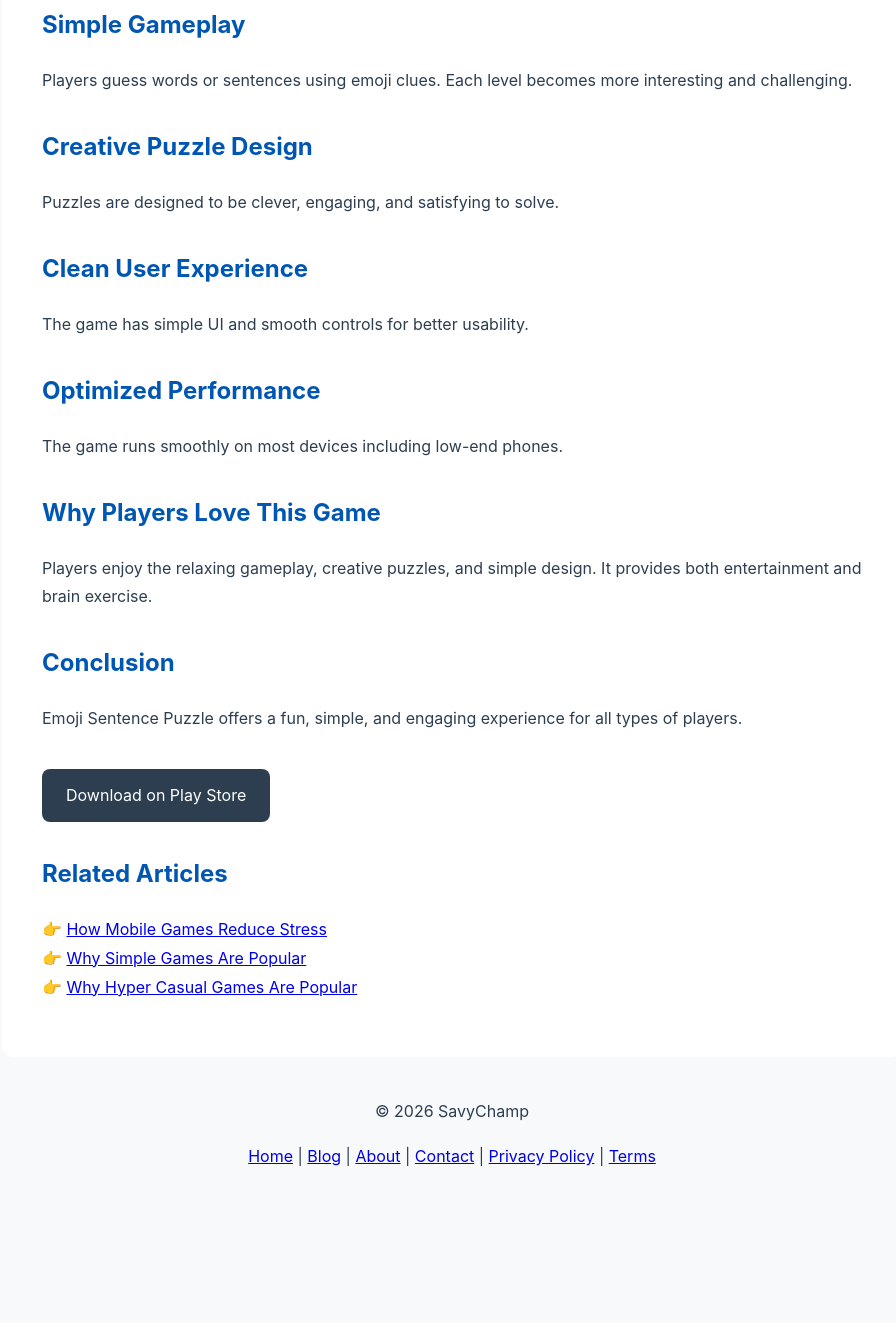
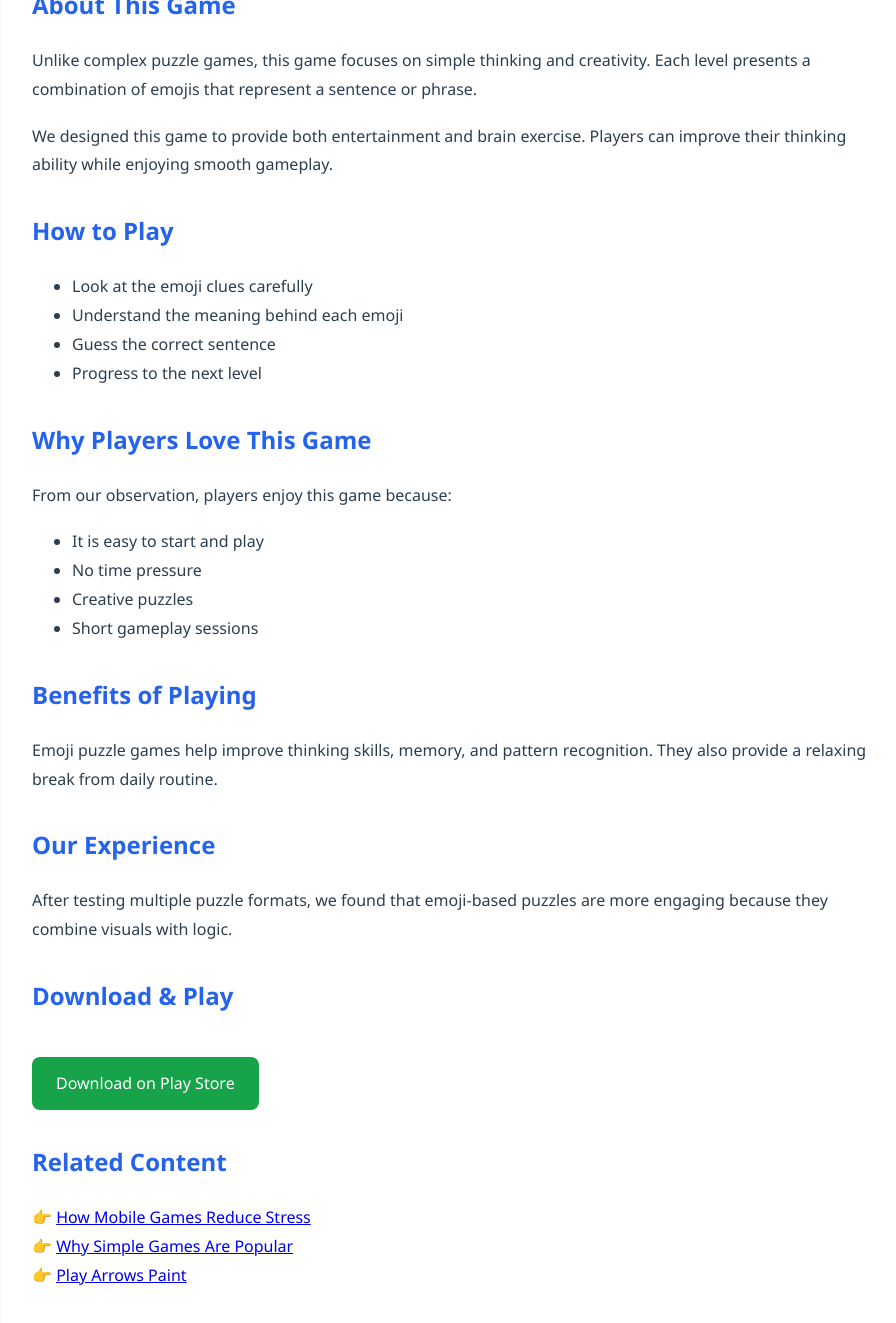
Before and after one commit to HappyCasual/savychamp.github.io, a plain HTML site: page emoji-sentence.html in a window 1280 px wide. Shown: the part 319-1642 px from the top of the page, without its empty margins (188-1084 px from the left). Before the commit the page ends 1546 px from the top, so only its background shows below. Drawn offline with Linux system fonts and the light colour scheme.

Commit message:
Update emoji-sentence.html

```diff
--- a/emoji-sentence.html
+++ b/emoji-sentence.html
@@ -4,136 +4,93 @@
 <meta charset="UTF-8">
 <meta name="viewport" content="width=device-width, initial-scale=1.0">
 
-<title>Emoji Sentence Puzzle | SavyChamp</title>
+<title>Emoji Sentence Puzzle Game - Fun Word Guess Game Online</title>
 
-<meta name="description" content="Play Emoji Sentence Puzzle, a fun and relaxing word puzzle game with creative emoji clues and brain challenges.">
+<meta name="description" content="Play Emoji Sentence Puzzle, a relaxing and fun word guessing game using emoji clues. Improve thinking skills and enjoy stress-free gameplay.">
 
 <style>
-:root {
-    --primary-color: #0056b3;
-    --text-main: #2c3e50;
-    --bg-color: #f8f9fa;
-}
-
-body {
-    font-family:-apple-system,BlinkMacSystemFont,"Segoe UI",Roboto,sans-serif;
-    line-height:1.8;
-    color:var(--text-main);
-    background-color:var(--bg-color);
-    max-width:900px;
-    margin:0 auto;
-    padding:40px 20px;
-}
-
-h1{font-size:2.5rem;}
-h2{color:var(--primary-color);margin-top:30px;}
-
-.content-box{
-    background:white;
-    padding:40px;
-    border-radius:12px;
-}
-
-.nav-link{
-    font-weight:bold;
-    color:var(--primary-color);
-    text-decoration:none;
-}
-
-.play-btn{
-    display:inline-block;
-    margin-top:20px;
-    padding:12px 24px;
-    background:#2c3e50;
-    color:white;
-    border-radius:8px;
-    text-decoration:none;
-}
-
-footer{
-    text-align:center;
-    margin-top:40px;
-}
+body{font-family:Segoe UI,Roboto,sans-serif;background:#f8f9fa;color:#2c3e50;line-height:1.8;max-width:900px;margin:auto;padding:30px;}
+h1{font-size:2.5rem;} h2{color:#2563eb;margin-top:30px;}
+p{margin-bottom:18px;}
+.content-box{background:white;padding:30px;border-radius:12px;}
+.play-btn{display:inline-block;margin-top:20px;padding:12px 24px;background:#16a34a;color:white;border-radius:8px;text-decoration:none;}
 </style>
 
 </head>
 
 <body>
 
-<a href="index.html" class="nav-link">← Back to Home</a>
-
 <div class="content-box">
 
 <h1>Emoji Sentence Puzzle</h1>
 
 <p>
-Emoji Sentence Puzzle is a fun and relaxing word puzzle game designed for players who enjoy brain challenges and creative thinking.
+Emoji Sentence Puzzle is a fun and relaxing word guessing game where players decode sentences using emoji clues.
+From our testing, we noticed that players enjoy this game because it is simple, creative, and mentally engaging without being stressful.
 </p>
 
-<h2>Simple Gameplay</h2>
+<h2>About This Game</h2>
+
 <p>
-Players guess words or sentences using emoji clues. Each level becomes more interesting and challenging.
+Unlike complex puzzle games, this game focuses on simple thinking and creativity.
+Each level presents a combination of emojis that represent a sentence or phrase.
 </p>
 
-<h2>Creative Puzzle Design</h2>
 <p>
-Puzzles are designed to be clever, engaging, and satisfying to solve.
+We designed this game to provide both entertainment and brain exercise.
+Players can improve their thinking ability while enjoying smooth gameplay.
 </p>
 
-<h2>Clean User Experience</h2>
-<p>
-The game has simple UI and smooth controls for better usability.
-</p>
+<h2>How to Play</h2>
 
-<h2>Optimized Performance</h2>
-<p>
-The game runs smoothly on most devices including low-end phones.
-</p>
+<ul>
+<li>Look at the emoji clues carefully</li>
+<li>Understand the meaning behind each emoji</li>
+<li>Guess the correct sentence</li>
+<li>Progress to the next level</li>
+</ul>
 
 <h2>Why Players Love This Game</h2>
 
 <p>
-Players enjoy the relaxing gameplay, creative puzzles, and simple design. It provides both entertainment and brain exercise.
+From our observation, players enjoy this game because:
 </p>
 
-<h2>Conclusion</h2>
+<ul>
+<li>It is easy to start and play</li>
+<li>No time pressure</li>
+<li>Creative puzzles</li>
+<li>Short gameplay sessions</li>
+</ul>
+
+<h2>Benefits of Playing</h2>
 
 <p>
-Emoji Sentence Puzzle offers a fun, simple, and engaging experience for all types of players.
+Emoji puzzle games help improve thinking skills, memory, and pattern recognition.
+They also provide a relaxing break from daily routine.
 </p>
 
-<a href="https://play.google.com/store/apps/details?id=com.happycasualcompany.emojiwords"
-target="_blank"
-class="play-btn">
+<h2>Our Experience</h2>
+
+<p>
+After testing multiple puzzle formats, we found that emoji-based puzzles are more engaging because they combine visuals with logic.
+</p>
+
+<h2>Download & Play</h2>
+
+<a href="https://play.google.com/store/apps/details?id=com.happycasualcompany.emojiwords" target="_blank" class="play-btn">
 Download on Play Store
 </a>
 
-<!-- INTERNAL LINKS -->
-
-<h2>Related Articles</h2>
+<h2>Related Content</h2>
 
 <p>
 👉 <a href="blog-how-mobile-games-reduce-stress.html">How Mobile Games Reduce Stress</a><br>
 👉 <a href="blog-simple-mobile-games-popular.html">Why Simple Games Are Popular</a><br>
-👉 <a href="blog-hyper-casual-games.html">Why Hyper Casual Games Are Popular</a>
+👉 <a href="arrows-paint.html">Play Arrows Paint</a>
 </p>
 
 </div>
 
-<footer>
-
-<p>© 2026 SavyChamp</p>
-
-<p>
-<a href="index.html">Home</a> |
-<a href="blog.html">Blog</a> |
-<a href="about.html">About</a> |
-<a href="contact.html">Contact</a> |
-<a href="privacy-policy.html">Privacy Policy</a> |
-<a href="terms.html">Terms</a>
-</p>
-
-</footer>
-
 </body>
 </html>
```
